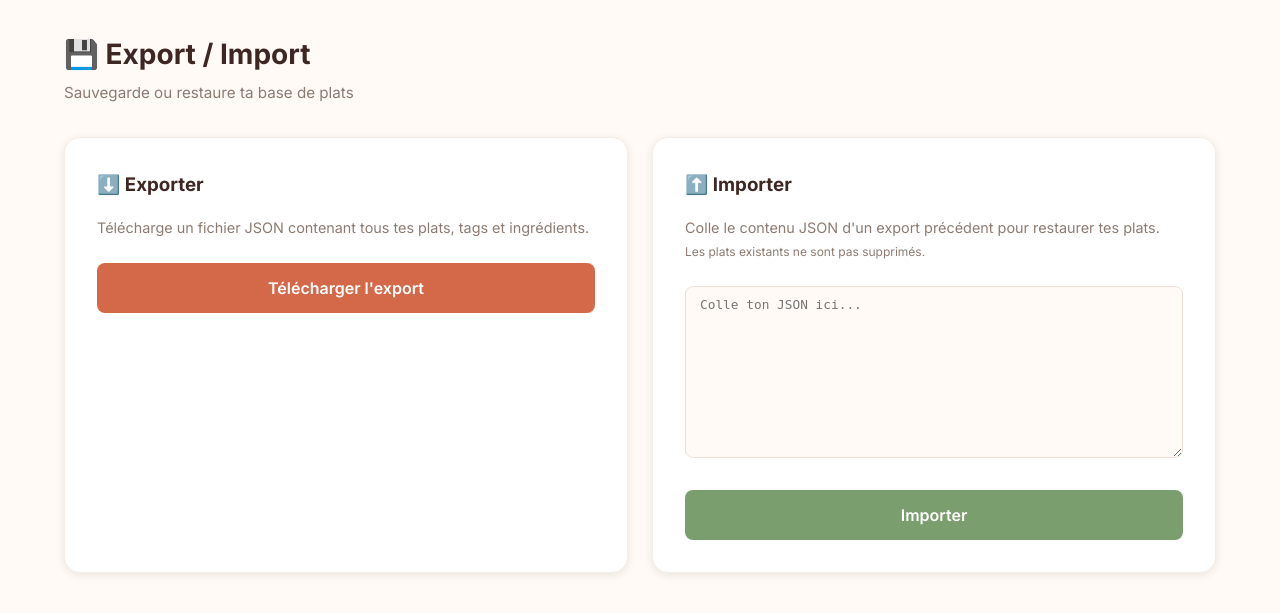
After one commit to pinguedwinde/daily-food, a FastAPI app: template templates/export.html in a window 1280 px wide. The commit adds this page. Shown: the top 613 px of the page. Run offline with FastAPI, Linux system fonts and the light colour scheme; the template is opened without the code that fills it, so the values that code supplies are empty.

Commit message:
feat: add JSON export/import for meals database
- /export page with download and import UI
- /export/download returns JSON file
- POST /import to restore meals from JSON

```diff
--- a/app.py
+++ b/app.py
@@ -668,6 +668,99 @@ def shopping_list(request: Request):
     )
 
 
+# ---------- EXPORT / IMPORT ----------
+
+
+@app.get("/export", response_class=HTMLResponse)
+def export_page(request: Request):
+    user = get_user(request)
+    if not user:
+        return RedirectResponse(url="/login", status_code=303)
+    return templates.TemplateResponse(request, "export.html", {"user": user})
+
+
+@app.get("/export/download")
+def export_download(request: Request):
+    user = get_user(request)
+    if not user:
+        return RedirectResponse(url="/login", status_code=303)
+
+    conn = get_db()
+    rows = conn.execute("SELECT * FROM meals ORDER BY id").fetchall()
+    data = []
+    for r in rows:
+        d = dict(r)
+        d["tags"] = [
+            t["tag"]
+            for t in conn.execute(
+                "SELECT tag FROM meal_tags WHERE meal_id = ?", (d["id"],)
+            ).fetchall()
+        ]
+        d["ingredients"] = [
+            i["ingredient"]
+            for i in conn.execute(
+                "SELECT ingredient FROM meal_ingredients WHERE meal_id = ?", (d["id"],)
+            ).fetchall()
+        ]
+        data.append(d)
+    conn.close()
+
+    from fastapi.responses import JSONResponse
+
+    return JSONResponse(
+        data,
+        media_type="application/json",
+        headers={"Content-Disposition": "attachment; filename=daily-food-export.json"},
+    )
+
+
+@app.post("/import")
+def import_data(
+    request: Request,
+    data: str = Form(...),
+):
+    user = get_user(request)
+    if not user:
+        return RedirectResponse(url="/login", status_code=303)
+
+    import json
+
+    try:
+        meals = json.loads(data)
+    except json.JSONDecodeError:
+        raise HTTPException(status_code=400, detail="JSON invalide")
+
+    conn = get_db()
+    count = 0
+    for meal in meals:
+        cursor = conn.execute(
+            "INSERT INTO meals (name, category, prep_time, notes, created_by) VALUES (?, ?, ?, ?, ?)",
+            (
+                meal.get("name", ""),
+                meal.get("category", "dinner"),
+                meal.get("prep_time"),
+                meal.get("notes", ""),
+                user,
+            ),
+        )
+        meal_id = cursor.lastrowid
+        for tag in meal.get("tags", []):
+            conn.execute(
+                "INSERT INTO meal_tags (meal_id, tag) VALUES (?, ?)", (meal_id, tag)
+            )
+        for ing in meal.get("ingredients", []):
+            conn.execute(
+                "INSERT INTO meal_ingredients (meal_id, ingredient) VALUES (?, ?)",
+                (meal_id, ing),
+            )
+        count += 1
+
+    conn.commit()
+    conn.close()
+
+    return RedirectResponse(url="/meals", status_code=303)
+
+
 # ---------- MAIN ----------
 
 if __name__ == "__main__":
--- a/templates/base.html
+++ b/templates/base.html
@@ -20,6 +20,7 @@
                 <li><a href="/planner" class="{% if request.url.path.startswith('/planner') %}active{% endif %}">Planning</a></li>
                 <li><a href="/history" class="{% if request.url.path == '/history' %}active{% endif %}">Historique</a></li>
                 <li><a href="/shopping" class="{% if request.url.path == '/shopping' %}active{% endif %}">Courses</a></li>
+                <li><a href="/export" class="{% if request.url.path == '/export' %}active{% endif %}">Export</a></li>
             </ul>
             <div class="nav-user">
                 <span class="user-avatar">{{ user[0]|upper }}</span>
--- /dev/null
+++ b/templates/export.html
@@ -0,0 +1,34 @@
+{% extends "base.html" %}
+{% block title %}Export / Import{% endblock %}
+{% block content %}
+
+<div class="page-header">
+    <h1>💾 Export / Import</h1>
+    <p>Sauvegarde ou restaure ta base de plats</p>
+</div>
+
+<div style="display:grid;grid-template-columns:1fr 1fr;gap:24px;">
+    <div class="form-container" style="margin:0;">
+        <h3 style="margin-bottom:16px;">⬇️ Exporter</h3>
+        <p style="color:var(--color-text-light);margin-bottom:24px;font-size:0.9rem;">
+            Télécharge un fichier JSON contenant tous tes plats, tags et ingrédients.
+        </p>
+        <a href="/export/download" class="btn btn-primary btn-lg" style="width:100%;">Télécharger l'export</a>
+    </div>
+
+    <div class="form-container" style="margin:0;">
+        <h3 style="margin-bottom:16px;">⬆️ Importer</h3>
+        <p style="color:var(--color-text-light);margin-bottom:24px;font-size:0.9rem;">
+            Colle le contenu JSON d'un export précédent pour restaurer tes plats.
+            <br><small>Les plats existants ne sont pas supprimés.</small>
+        </p>
+        <form method="POST" action="/import">
+            <div class="form-group">
+                <textarea name="data" rows="10" placeholder="Colle ton JSON ici..." style="font-family:monospace;font-size:0.8rem;"></textarea>
+            </div>
+            <button type="submit" class="btn btn-success btn-lg" style="width:100%;">Importer</button>
+        </form>
+    </div>
+</div>
+
+{% endblock %}
```
